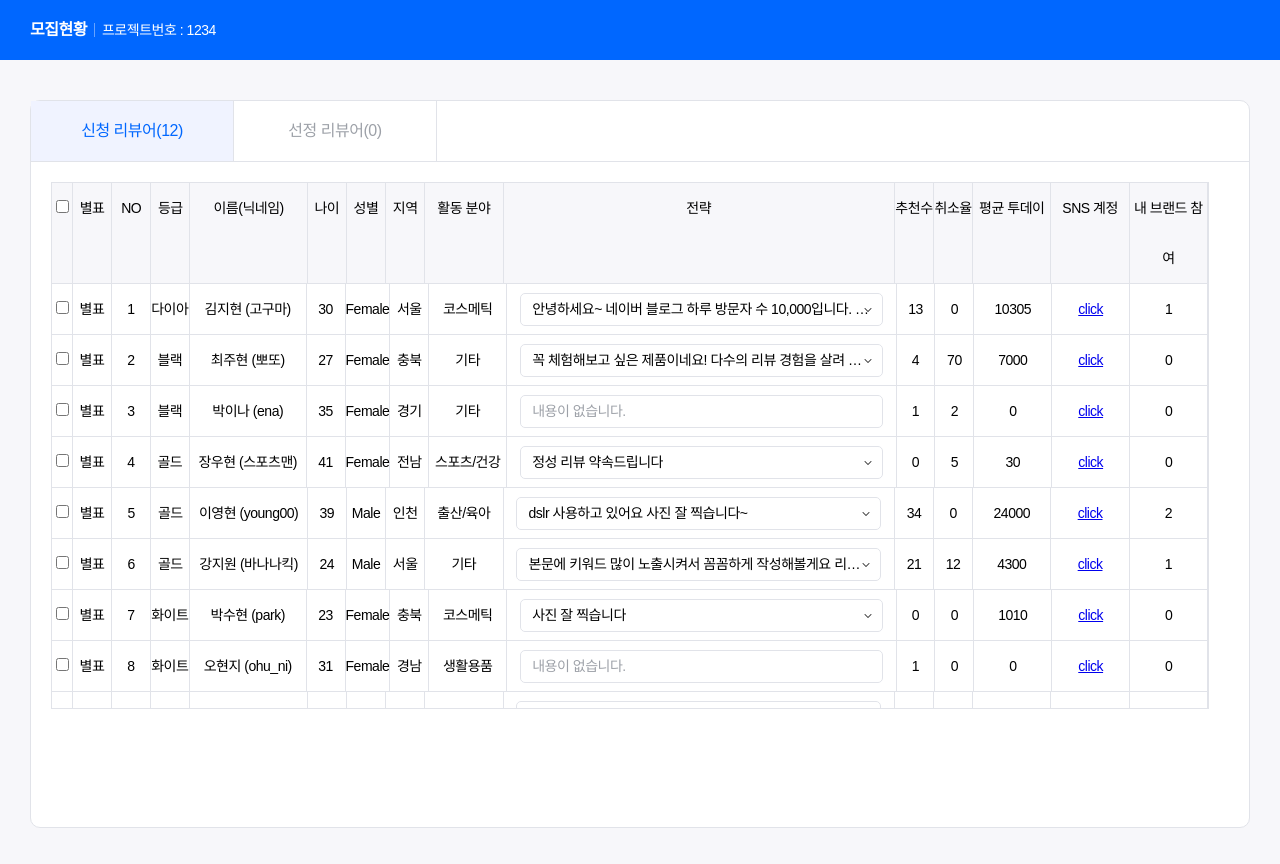
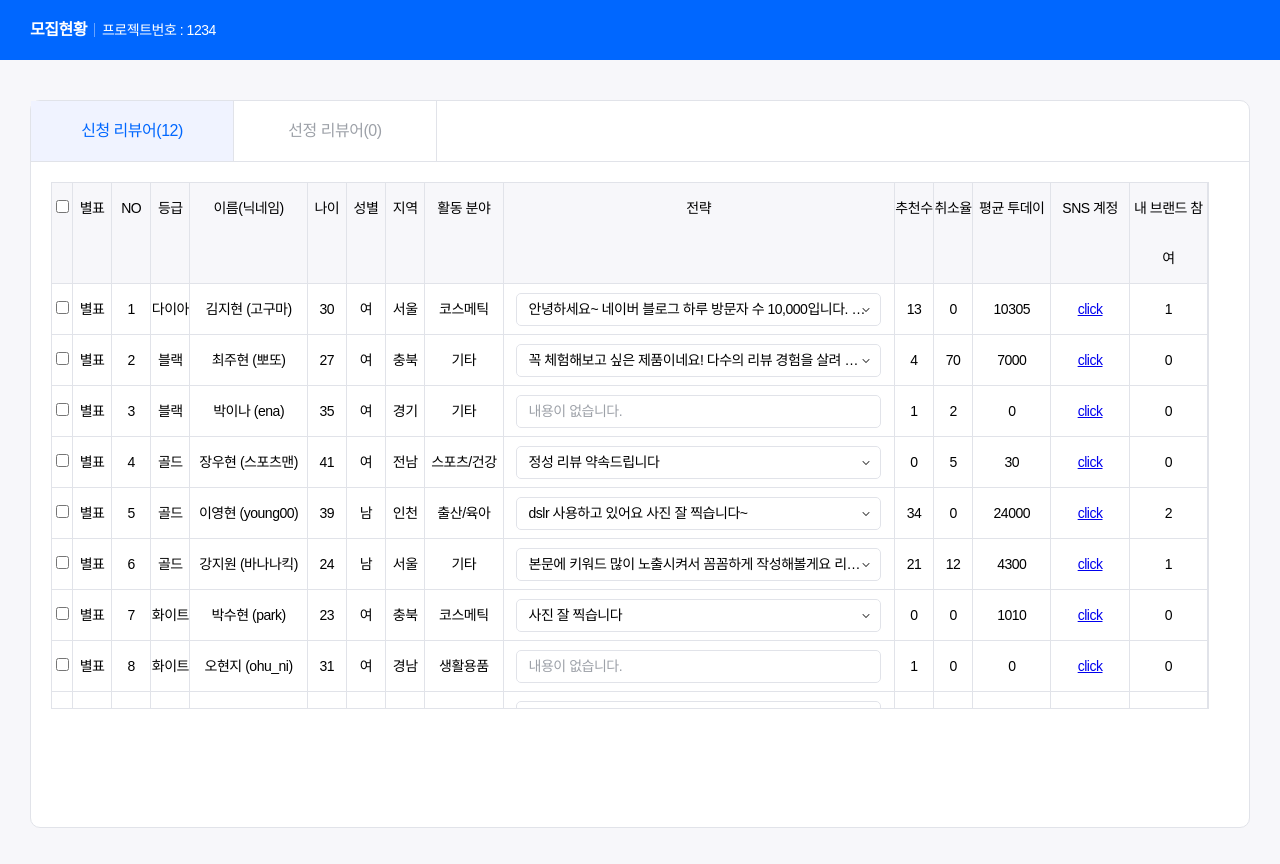
Before and after one commit to dev-cmkim/im-celebrity, a React (Create React App) app: page / in a window 1280 px wide. Shown: the top 864 px of the page. Built offline with nearby package versions, Linux system fonts and the light colour scheme; data requests are answered from the project's data file.

Commit message:
성별 출력

```diff
--- a/src/component/UserList.jsx
+++ b/src/component/UserList.jsx
@@ -68,7 +68,7 @@ const UserList = () => {
                         <div>{ returnGrade(val.grade) }</div>
                         <div>{val.name} ({val.nickName})</div>
                         <div>{ returnAge(val.yearOfBirth) }</div>
-                        <div>{val.gender}</div>
+                        <div>{val.gender ==='Female' ? "여" : "남"}</div>
                         <div>{val.region}</div>
                         <div>{val.category}</div>
                         <div className='user_msg_wrap'>
```
